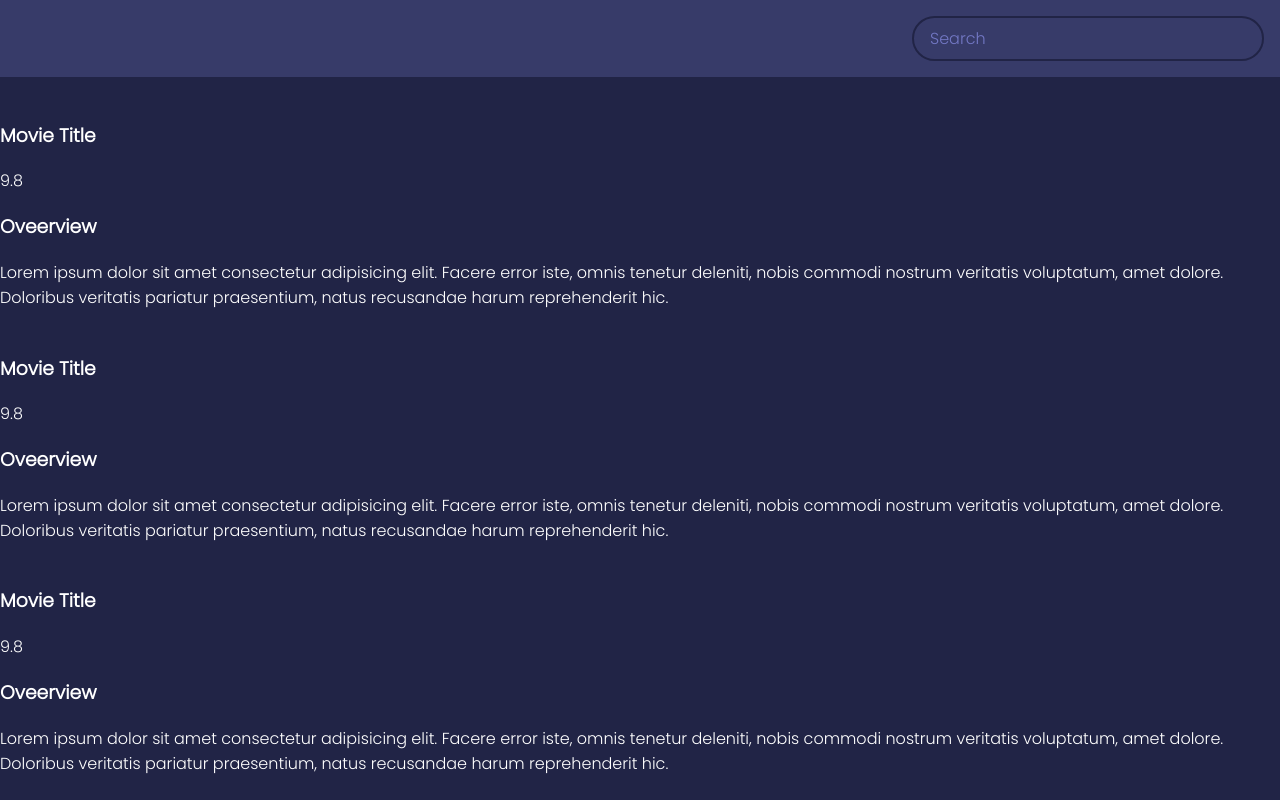
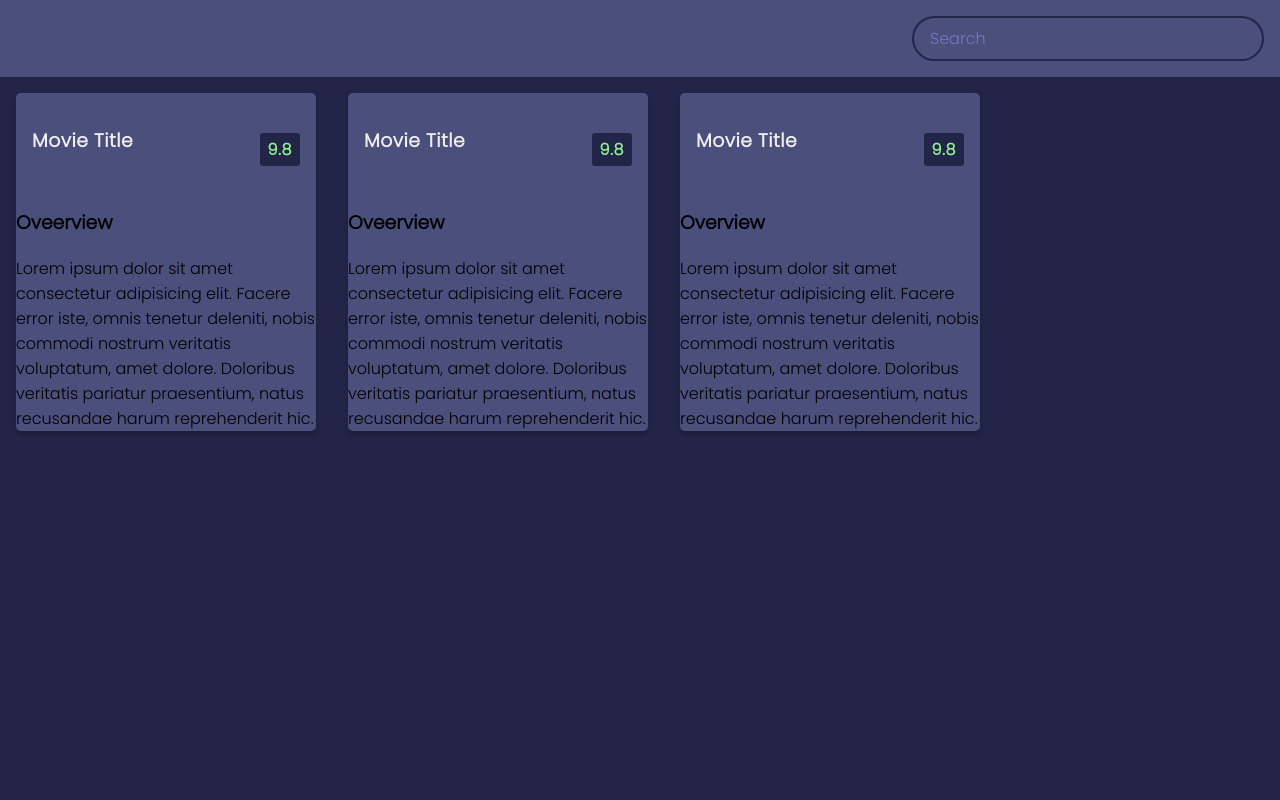
Before and after one commit to mariavmedeiros/movie.app.movie, a plain HTML site: page index.html in a window 1280 px wide. Drawn offline with Linux system fonts and the light colour scheme.

Commit message:
update css

```diff
--- a/index.html
+++ b/index.html
@@ -50,7 +50,7 @@
           <span class="green">9.8</span>
         </div>
         <div class="overview">
-          <h3>Oveerview</h3>
+          <h3>Overview</h3>
           Lorem ipsum dolor sit amet consectetur adipisicing elit. Facere error
           iste, omnis tenetur deleniti, nobis commodi nostrum veritatis
           voluptatum, amet dolore. Doloribus veritatis pariatur praesentium,
--- a/style.css
+++ b/style.css
@@ -1,7 +1,8 @@
 @import url("https://fonts.googleapis.com/css2?family=Poppins:wght@300&display=swap");
+
 :root {
-  --primary-color: #212446;
-  --secondary-color: #373b69;
+  --primary-color: #222547;
+  --secondary-color: #4b4f7c;
 }
 * {
   box-sizing: border-box;
@@ -10,7 +11,6 @@ body {
   background-color: var(--primary-color);
   font-family: "Poppins", sans-serif;
   margin: 0;
-  color: white;
 }
 
 header {
@@ -38,3 +38,54 @@ header {
   outline: none;
   background-color: var(--primary-color);
 }
+
+main {
+  display: flex;
+  flex-wrap: wrap;
+}
+
+.movie {
+  width: 300px;
+  margin: 1rem;
+  background-color: var(--secondary-color);
+  box-shadow: 0 4px 5px rgba(0, 0, 0, 0.2);
+  position: relative;
+  overflow: hidden;
+  border-radius: 5px;
+}
+
+.movie img {
+  width: 100%;
+}
+
+.movie-info {
+  color: #eee;
+  display: flex;
+  align-items: center;
+  justify-content: space-between;
+  padding: 0.5rem 1rem 1rem;
+  letter-spacing: 0.5px;
+}
+
+.movie-info h3 {
+  margin-top: 0;
+}
+
+.movie-info span {
+  background-color: var(--primary-color);
+  padding: 0.25rem 0.5rem;
+  border-radius: 3px;
+  font-weight: bold;
+}
+
+.movie-info span.green {
+  color: lightgreen;
+}
+
+.movie-info span.orange {
+  color: orange;
+}
+
+.movie-info span.red {
+  color: red;
+}
```
